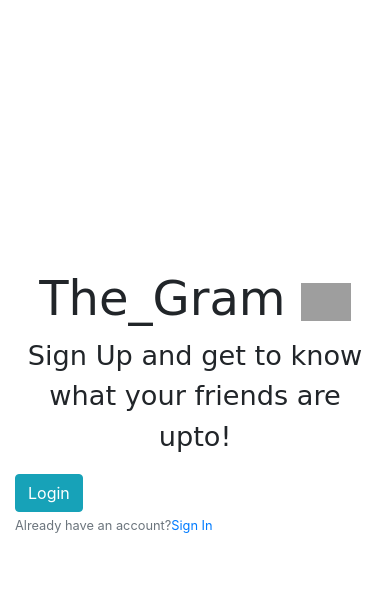
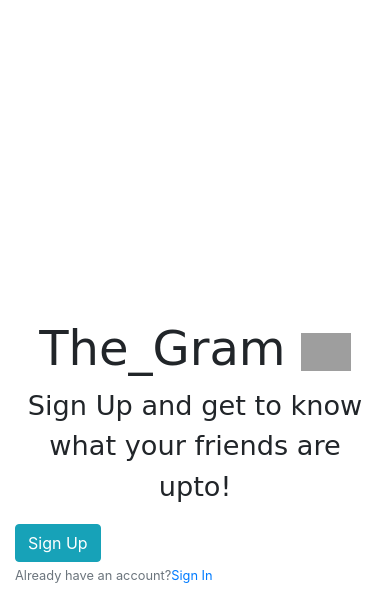
Before and after one commit to SkimaniKings/The_Gram, a Django app: page /login/ in a window 390 px wide. Shown: the part 714-1316 px from the top of the page. Before the commit the page ends 1247 px from the top, so only its background shows below. Run offline with Django 3.2, Linux system fonts and the light colour scheme; some libraries are stand-ins or nearby versions; some web fonts are replaced; grey boxes are pictures that could not be loaded.

Commit message:
fixed unjnown bugs

```diff
--- a/instagram/templates/index.html
+++ b/instagram/templates/index.html
@@ -15,7 +15,7 @@
             <form action="" method="POST">
               {% csrf_token%}
               {{form | crispy}}
-                <button class="btn btn-info" type="submit">Sign Up</button>
+                <button class="btn btn-info" type="submit"><a href=>Sign Up</a></button>
                 <p><small class="text-muted">Already have an account?<a href="{% url 'login' %}">Sign In</a></small></p>
             </form>
           </div>
--- a/instagram/templates/login.html
+++ b/instagram/templates/login.html
@@ -8,14 +8,15 @@
               <div class="slider"></div>
             </div>
           </div>
-          <div class="col-md-6 simon">
+          <div class="col-md-6 simonn">
             <h3 class="title text-center header">The_Gram <img src="https://bit.ly/37e8iLt" alt="gram" style="width:50px;"></h3>
             <p class="signup text-center para">Sign Up and get to know what your friends are upto!</p>
             <form action="" method="POST">
+                    {{form | crispy}}
               {% csrf_token%}
-              {{form | crispy}}
-                <button class="btn btn-info" type="submit">Login</button>
-                <p><small class="text-muted">Already have an account?<a href="{% url 'home'%}">Sign In</a></small></p>
+
+                <button class="btn btn-info" type="submit">Sign Up</button>
+                <p><small class="text-muted">Already have an account?<a href="{% url 'home' %}">Sign In</a></small></p>
             </form>
           </div>
         </div>
--- a/instagram/urls.py
+++ b/instagram/urls.py
@@ -4,7 +4,6 @@ from . import views
 urlpatterns = [
     url(r'^$', views.home, name='home'),
     url('login/', views.login, name='login'),
-    url('profile/', views.profile, name='profile'),
-    #   url('search/', views.search_results, name='search_results'),
+    url(r'profile/', views.profile, name='profile'),
 
 ]
--- a/instagram/views.py
+++ b/instagram/views.py
@@ -7,7 +7,7 @@ def home(request):
     form=UserReagisterForm()
     if request.method == "POST":
         form=UserReagisterForm(request.POST)
-        if form.is_valid:
+        if form.is_valid():
 
             form.save()
             username = form.cleaned_data.get("username")
@@ -19,8 +19,19 @@ def home(request):
 
 def login(request):
 
+    form=UserReagisterForm()
+    if request.method == "POST":
+        form=UserReagisterForm(request.POST)
+        if form.is_valid():
 
-    return render(request, 'login.html',)
+            form.save()
+            username = form.cleaned_data.get("username")
+            messages.success(request, f("Account for {username} has been created successfully"))
+            return redirect("login.html")
+        else:
+                form=UserReagisterForm()
+    return render(request, "login.html")
+
 
 def profile(request):
-    return render(request,'profile.html')
+    return render(request,"profile.html")
--- a/mysite/urls.py
+++ b/mysite/urls.py
@@ -15,14 +15,10 @@ Including another URLconf
 """
 from django.conf.urls import url,include
 from django.contrib import admin
-from django.contrib.auth import views as auth_views
+# from django.contrib.auth import views as auth_views
 
 urlpatterns = [
     url(r'^admin/', admin.site.urls),
-    url(r'',include('instagram.urls')),
-    # url(r'login/',auth_views.LoginView.as_view(template_name='login.html'),name='Login'),
-    # url(r'login/',auth_views.LogoutView.as_view(template_name='login.html'),name='Logout'),
-
-
+    url(r'',include('instagram.urls'))
 
 ]
```
Also changed, not shown: db.sqlite3, instagram/forms.py (line endings or trailing spaces).
